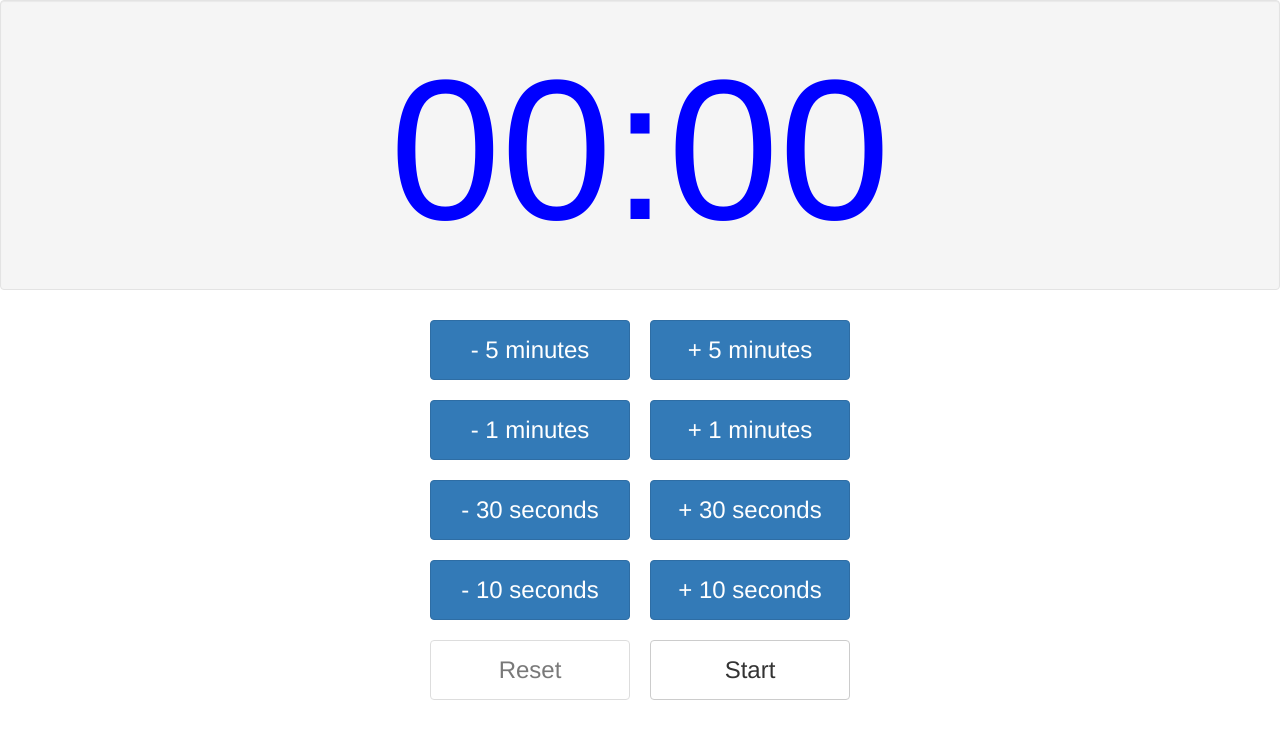
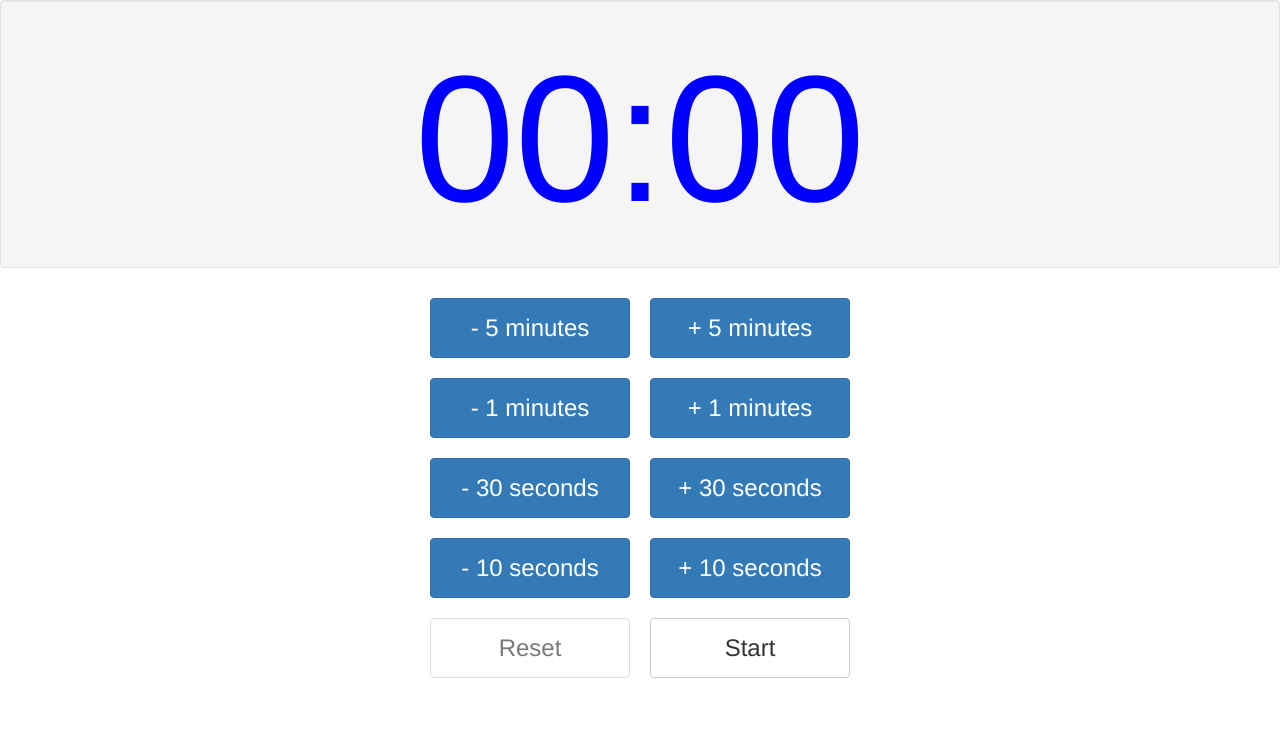
Before and after one commit to dstarr/ReactTimer, a React app: page / in a window 1280 px wide. Shown: the top 738 px of the page. Built offline with nearby package versions, Linux system fonts and the light colour scheme.

Commit message:
layout tweaks

```diff
--- a/components/ModifyTimeButtons.js
+++ b/components/ModifyTimeButtons.js
@@ -15,6 +15,8 @@ class ModifyTimeButtons extends React.Component {
     render = () => {
 
         return (
+
+
             <div>
                 <div>
                     <Button style={buttonStyle} bsStyle="primary" onClick={() => {this.onButtonClick(-300)}}>- 5 minutes</Button>
--- a/components/TimeRemaining.js
+++ b/components/TimeRemaining.js
@@ -43,5 +43,5 @@ export default class TimeRemaining extends React.Component {
 
 const countDownNumberStyle = {
     color: 'blue',
-    fontSize: 200,
+    fontSize: '500%',
 };
```
Also changed, not shown: components/App.js (line endings or trailing spaces).
